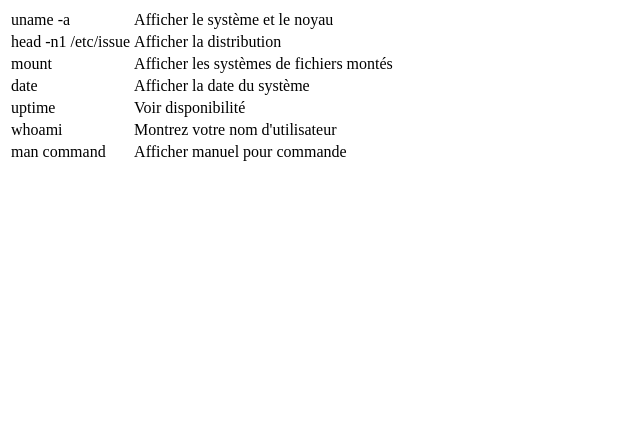
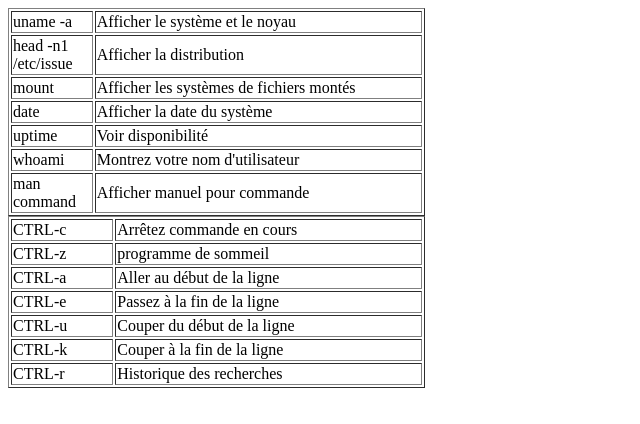
Before and after one commit to kikim5959/commande-linux, a plain HTML site: page commande.html in a window 1280 px wide. Shown: the whole page, without its empty margins (0-640 px from the left). Drawn offline with Linux system fonts and the light colour scheme.

Commit message:
2emrepartie

```diff
--- a/commande.html
+++ b/commande.html
@@ -3,7 +3,7 @@
 
 <head>
 	<meta charset="utf-8" />
-	<link rel="stylesheet" href="style.css"/>
+	<link rel="stylesheet" href="style.css" />
 	<title>COMMANDE TERMINAL</title>
 
 </head>
@@ -11,25 +11,33 @@
 
 <body>
 
-	<table>
+	<table border width="33%">
 		<tr>
-			<td>uname -a</td> <td>Afficher le système et le noyau</td>
+			<td width="20%">uname -a</td>
+			<td>Afficher le système et le noyau</td>
 		</tr>
 		<tr>
-			<td>head -n1 /etc/issue</td> <td>Afficher la distribution</td>
+			<td>head -n1 /etc/issue</td>
+			<td>Afficher la distribution</td>
 		</tr>
 		<tr>
-			<td>mount</td> <td> Afficher les systèmes de fichiers montés</td>
+			<td>mount</td>
+			<td> Afficher les systèmes de fichiers montés</td>
 		</tr>
 		<tr>
-			<td>date</td> <td>Afficher la date du système</td>
+			<td>date</td>
+			<td>Afficher la date du système</td>
 		</tr>
 		<tr>
-			<td>uptime</td><td> Voir disponibilité</td> </tr>
-			<td>whoami</td><td>Montrez votre nom d'utilisateur</td>
+			<td>uptime</td>
+			<td> Voir disponibilité</td>
 		</tr>
-<tr>
-	<td> man command</td> <td> Afficher manuel pour commande </td>
+		<td>whoami</td>
+		<td>Montrez votre nom d'utilisateur</td>
+		</tr>
+		<tr>
+			<td> man command</td>
+			<td> Afficher manuel pour commande </td>
 		</tr>
 
 	</table>
@@ -38,11 +46,49 @@
 
 
 
+</body>
 
-</body>
+<!-- 2eme partie-->
+<table border width="33%">
 
 
 
+
+
+		<tr>
+
+		<td width="25%">CTRL-c</td>
+		<td>Arrêtez commande en cours</td>
+	</tr>
+	<tr>
+		<td>CTRL-z</td>
+		<td>programme de sommeil</td>
+	</tr>
+	<tr>
+		<td>CTRL-a</td>
+		<td> Aller au début de la ligne</td>
+	</tr>
+	<tr>
+		<td>CTRL-e</td>
+		<td>Passez à la fin de la ligne</td>
+	</tr>
+	<tr>
+		<td>CTRL-u</td>
+		<td> Couper du début de la ligne</td>
+	</tr>
+	<td>CTRL-k</td>
+	<td>Couper à la fin de la ligne</td>
+	</tr>
+	<tr>
+		<td> CTRL-r</td>
+		<td> 	Historique des recherches </td>
+	</tr>
+
+</table>
+</div>
+
+
+</table>
 
 
 
```
